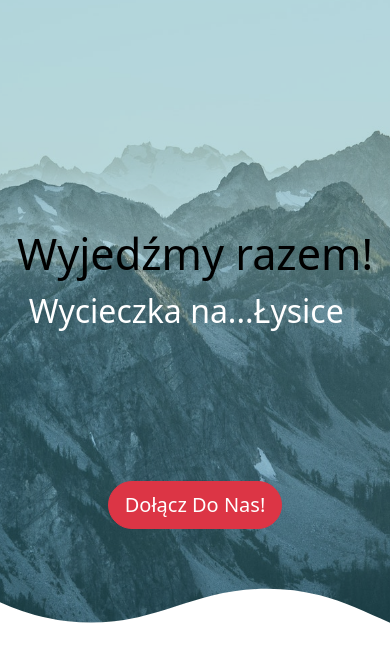
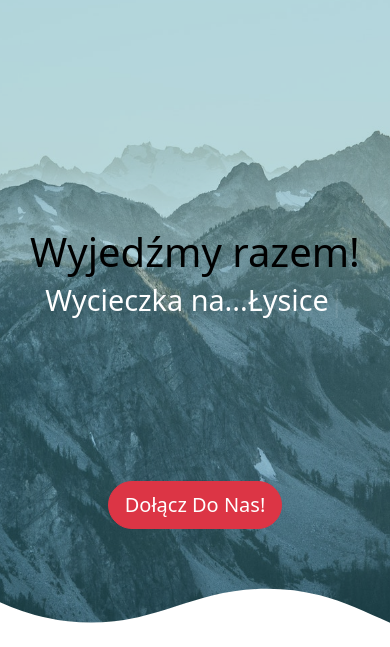
Before and after one commit to piotrmehel/Single-Page-Project, a plain HTML site: page index.html in a window 390 px wide. Shown: the part 110-757 px from the top of the page. Drawn offline with nearby package versions, Linux system fonts and the light colour scheme.

Commit message:
miniacz typed mobile

```diff
--- a/index.html
+++ b/index.html
@@ -55,7 +55,7 @@
         <section id="hero">
           <div class="primary-overlay justify-content-center d-flex" id="waves">
               <h1 display="4" id="main-text">Wyjedźmy razem!</h1>
-              <p class="lead text-center px-3" id="main-para">Wycieczka na...<span class="typing"></span></p>
+              <p class="lead text-center px-2" id="main-para">Wycieczka na...<span class="typing"></span></p>
               <button id="main-button"class="btn btn-danger btn-lg">Dołącz Do Nas!</button>
             <div class="custom-shape-divider-bottom-1610023239">
                 <svg data-name="Layer 1" xmlns="http://www.w3.org/2000/svg" viewBox="0 0 1200 120" preserveAspectRatio="none">
--- a/scss/style.scss
+++ b/scss/style.scss
@@ -107,12 +107,12 @@ h3{
         height: 6.5rem;
     }
     #main-text{
-        font-size:2.7rem;
+        font-size:2.5rem;
         top:40vh;
     }
     #main-para{
-        font-size:2rem;
-        top:47vh;
+        font-size:1.8rem;
+        top:46vh;
     }
     .navbar{
         padding-top:0.8rem !important;
```
Also changed, not shown: scss/style.css, 1 other file.
